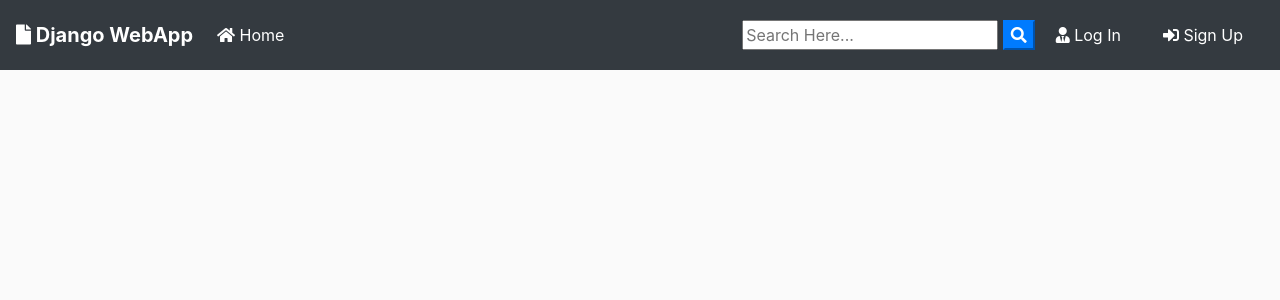
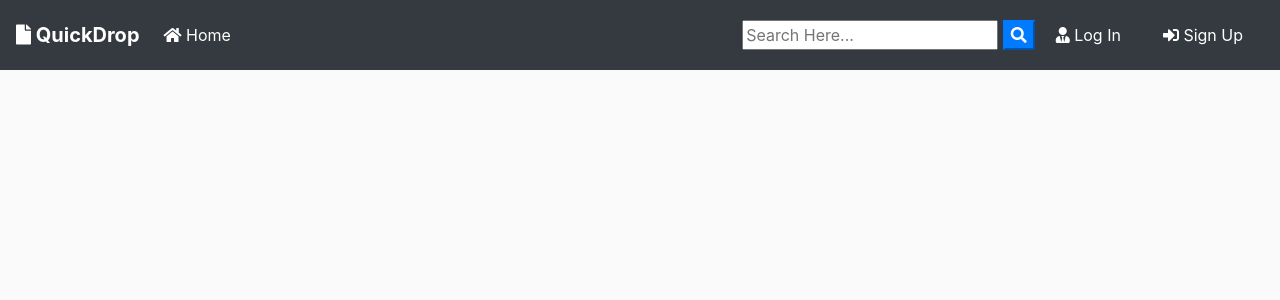
Before and after one commit to shaurya-src/QuickDrop, a Django app: template quick_drop/blog/templates/blog/home.html in a window 1280 px wide. Shown: the top 300 px of the page. Run offline with Django 3.2, Linux system fonts and the light colour scheme; the template is opened without the code that fills it, so the values that code supplies are empty; some libraries are stand-ins or nearby versions.

Commit message:
Change heading

```diff
--- a/quick_drop/blog/templates/blog/base.html
+++ b/quick_drop/blog/templates/blog/base.html
@@ -20,7 +20,7 @@
 </head>
   <body>
         <nav class="navbar navbar-expand-lg navbar-dark bg-dark">
-                <a class="navbar-brand font-weight-bold" href="{% url 'blog-home' %}"><i class="fas fa-file"></i> Django WebApp</a>
+                <a class="navbar-brand font-weight-bold" href="{% url 'blog-home' %}"><i class="fas fa-file"></i> QuickDrop </a>
                 <button class="navbar-toggler" type="button" data-toggle="collapse" data-target="#navbarSupportedContent" aria-controls="navbarSupportedContent" aria-expanded="false" aria-label="Toggle navigation">
                   <span class="navbar-toggler-icon"></span>
                 </button>
```
